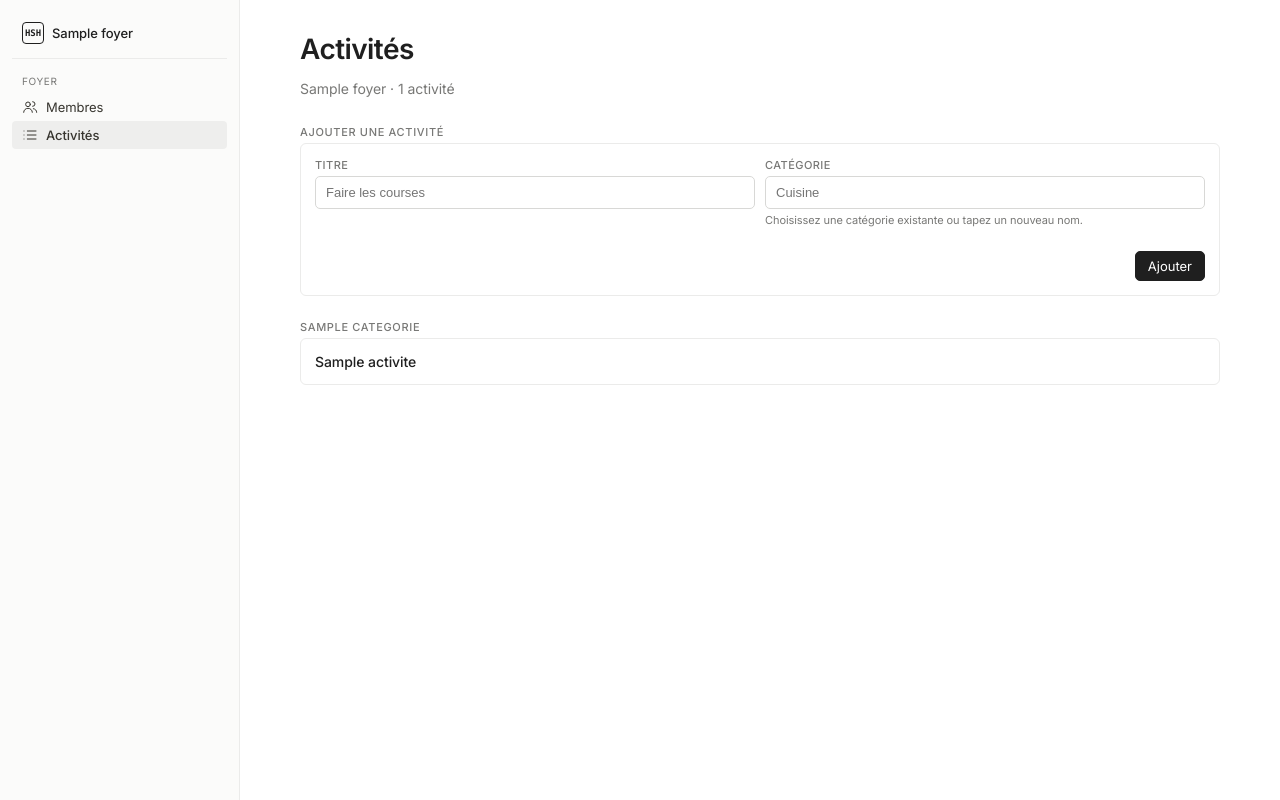
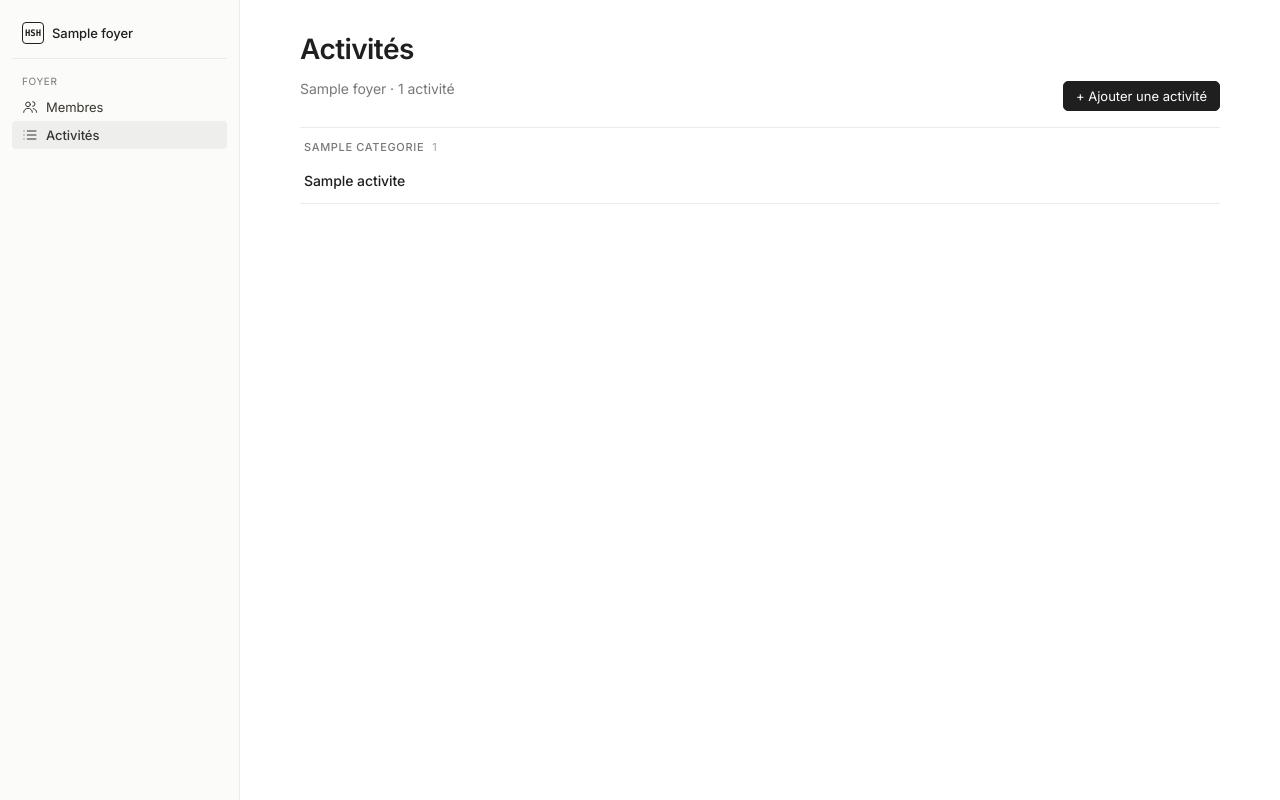
Before and after one commit to nicolasdeclerck/homesweethome, a Django app: page /activites/ in a window 1280 px wide. Run offline with Django 5.2, Linux system fonts and the light colour scheme; a user stored in the database is signed in; tables that the repository leaves empty hold one stand-in row (values such as "Sample post"); parts of the project's set-up code (start-up, migrations or seed data) failed here and were passed over.

Commit message:
#17 : aligner la liste des activités sur les maquettes P2.1/P2.2
- Bouton « + Ajouter une activité » dans le header de la liste
- Formulaire déplacé dans un drawer latéral droit (overlay + Échap + clic
  hors panneau pour fermer ; fermeture auto sur HX-Trigger
  `activites-mises-a-jour`)
- Lignes de liste restylées avec `.act-row` + en-tête de catégorie
  enrichi (nom + compteur)
- Suppression du flag `succes` désormais inutile (le drawer se ferme à
  la création, le rafraîchissement de la liste sert de feedback)

Co-Authored-By: Claude Opus 4.7 (1M context) <noreply@anthropic.com>

```diff
--- a/activites/templates/activites/_activite_form.html
+++ b/activites/templates/activites/_activite_form.html
@@ -1,20 +1,12 @@
-<div class="card" id="activite-form-card">
 <form method="post"
       action="{% url 'activites:activite-create' %}"
       hx-post="{% url 'activites:activite-create' %}"
       hx-target="#activite-form-zone"
       hx-swap="innerHTML"
+      class="drawer-form"
       novalidate>
     {% csrf_token %}
 
-        {% if succes %}
-        <div class="success-banner" role="status" style="margin-bottom: 12px;">
-            {% include "partials/icons/_check.html" %}
-            <span>Activité ajoutée.</span>
-        </div>
-        {% endif %}
-
-        <div class="grid-2">
     <div class="field">
         <label for="{{ form.titre.id_for_label }}" class="field-label">
             {{ form.titre.label }}
@@ -46,10 +38,13 @@
         </div>
         {% endif %}
     </div>
-        </div>
 
-        <div class="btn-row end" style="margin-top: 12px;">
+    <div class="btn-row end" style="margin-top: 16px;">
+        <button type="button"
+                class="btn btn-ghost"
+                data-drawer-close="ajouter-activite">
+            Annuler
+        </button>
         <button type="submit" class="btn btn-primary">Ajouter</button>
     </div>
 </form>
-</div>
--- a/activites/templates/activites/_activites_liste.html
+++ b/activites/templates/activites/_activites_liste.html
@@ -8,25 +8,28 @@
      hx-trigger="activites-mises-a-jour from:body"
      hx-swap="outerHTML">
     {% if activites_par_categorie %}
-        {% for categorie, activites in activites_par_categorie.items %}
-        <div class="cat-head">{{ categorie.nom }}</div>
-        {% for activite in activites %}
-        <div class="card">
-            <div class="card-row">
-                <div class="card-grow">
-                    <div class="card-title">{{ activite.titre }}</div>
+        <div class="act-list">
+            {% for categorie, activites in activites_par_categorie.items %}
+            <div class="act-cat-head">
+                <span class="act-cat-name">{{ categorie.nom }}</span>
+                <span class="act-cat-count">{{ activites|length }}</span>
+            </div>
+            {% for activite in activites %}
+            <div class="act-row">
+                <div class="act-grow">
+                    <div class="act-title">{{ activite.titre }}</div>
                 </div>
             </div>
+            {% endfor %}
+            {% endfor %}
         </div>
-        {% endfor %}
-        {% endfor %}
     {% else %}
         <div class="empty">
             <div class="empty-illu" aria-hidden="true"></div>
             <div class="empty-title">Aucune activité pour le moment</div>
             <div class="empty-sub">
                 Ajoutez la première tâche commune à votre foyer
-                à l'aide du formulaire ci-dessus.
+                via le bouton « + Ajouter une activité ».
             </div>
         </div>
     {% endif %}
--- a/activites/templates/activites/liste.html
+++ b/activites/templates/activites/liste.html
@@ -21,17 +21,94 @@
                 <span id="activites-compteur">{{ nb_activites }} activité{{ nb_activites|pluralize }}</span>
             </p>
         </div>
+        <button type="button"
+                class="btn btn-primary"
+                data-drawer-open="ajouter-activite"
+                aria-haspopup="dialog"
+                aria-controls="drawer-ajouter-activite">
+            + Ajouter une activité
+        </button>
     </header>
 
-    <section style="margin-top: 8px;">
-        <div class="cat-head">Ajouter une activité</div>
-        <div id="activite-form-zone">
-            {% include "activites/_activite_form.html" %}
-        </div>
-    </section>
-
-    <section style="margin-top: 24px;">
+    <section style="margin-top: 16px;">
         {% include "activites/_activites_liste.html" %}
     </section>
 </div>
+
+<div class="drawer-overlay"
+     data-drawer-overlay="ajouter-activite"
+     hidden></div>
+
+<aside id="drawer-ajouter-activite"
+       class="drawer"
+       role="dialog"
+       aria-modal="true"
+       aria-labelledby="drawer-ajouter-activite-titre"
+       hidden>
+    <header class="drawer-head">
+        <div class="drawer-head-row">
+            <div>
+                <h2 id="drawer-ajouter-activite-titre" class="drawer-title">Nouvelle activité</h2>
+                <p class="drawer-sub">Ajoutez une tâche récurrente du foyer.</p>
+            </div>
+            <button type="button"
+                    class="btn btn-ghost btn-sm drawer-close"
+                    data-drawer-close="ajouter-activite"
+                    aria-label="Fermer">
+                ×
+            </button>
+        </div>
+    </header>
+    <div class="drawer-body" id="activite-form-zone">
+        {% include "activites/_activite_form.html" %}
+    </div>
+</aside>
+
+<script>
+(function () {
+    const drawerName = "ajouter-activite";
+    const drawer = document.getElementById("drawer-" + drawerName);
+    const overlay = document.querySelector('[data-drawer-overlay="' + drawerName + '"]');
+    const openBtns = document.querySelectorAll('[data-drawer-open="' + drawerName + '"]');
+    const closeBtns = document.querySelectorAll('[data-drawer-close="' + drawerName + '"]');
+
+    if (!drawer || !overlay) return;
+
+    function openDrawer() {
+        drawer.hidden = false;
+        overlay.hidden = false;
+        // Force reflow pour que la transition CSS s'applique.
+        void drawer.offsetWidth;
+        drawer.classList.add("is-open");
+        overlay.classList.add("is-open");
+        const firstInput = drawer.querySelector("input, textarea, select");
+        if (firstInput) firstInput.focus();
+    }
+
+    function closeDrawer() {
+        drawer.classList.remove("is-open");
+        overlay.classList.remove("is-open");
+        // Attend la fin de la transition avant de masquer pour l'a11y.
+        setTimeout(function () {
+            drawer.hidden = true;
+            overlay.hidden = true;
+        }, 200);
+    }
+
+    openBtns.forEach(function (btn) {
+        btn.addEventListener("click", openDrawer);
+    });
+    closeBtns.forEach(function (btn) {
+        btn.addEventListener("click", closeDrawer);
+    });
+    overlay.addEventListener("click", closeDrawer);
+
+    document.addEventListener("keydown", function (e) {
+        if (e.key === "Escape" && !drawer.hidden) closeDrawer();
+    });
+
+    // Fermeture automatique après création réussie d'une activité.
+    document.body.addEventListener("activites-mises-a-jour", closeDrawer);
+})();
+</script>
 {% endblock %}
--- a/activites/views.py
+++ b/activites/views.py
@@ -112,7 +112,6 @@ class ActiviteCreateView(_ActivitesFoyerMixin, View):
                             "nom", flat=True
                         )
                     ),
-                    "succes": True,
                 },
             )
             response["HX-Trigger"] = "activites-mises-a-jour"
--- a/static/css/styles.css
+++ b/static/css/styles.css
@@ -1128,6 +1128,110 @@ html.no-grid {
   letter-spacing: 0.04em;
 }
 
+/* ── Activity list (P2.1) ────────────── */
+.act-list {
+  border-top: 1px solid var(--line);
+}
+.act-cat-head {
+  display: flex;
+  align-items: baseline;
+  gap: 8px;
+  margin-top: 18px;
+  margin-bottom: 4px;
+  padding: 0 4px;
+}
+.act-list > .act-cat-head:first-child { margin-top: 12px; }
+.act-cat-name {
+  font-size: 11px;
+  text-transform: uppercase;
+  letter-spacing: 0.06em;
+  color: var(--muted);
+  font-weight: 500;
+}
+.act-cat-count {
+  font-size: 11px;
+  color: var(--muted);
+  opacity: 0.7;
+}
+.act-list .act-row {
+  grid-template-columns: 1fr;
+  gap: 4px;
+  padding: 14px 4px;
+}
+
+/* ── Drawer (right-side panel) ───────── */
+.drawer-overlay {
+  position: fixed;
+  inset: 0;
+  background: rgba(0, 0, 0, 0.18);
+  z-index: 90;
+  opacity: 0;
+  pointer-events: none;
+  transition: opacity 0.15s ease;
+}
+.drawer-overlay.is-open {
+  opacity: 1;
+  pointer-events: auto;
+}
+.drawer {
+  position: fixed;
+  top: 0;
+  right: 0;
+  bottom: 0;
+  width: 380px;
+  max-width: 92vw;
+  background: var(--bg);
+  border-left: 1px solid var(--line-strong);
+  box-shadow: -8px 0 24px rgba(0, 0, 0, 0.06);
+  z-index: 100;
+  transform: translateX(100%);
+  transition: transform 0.2s ease;
+  display: flex;
+  flex-direction: column;
+}
+.drawer.is-open {
+  transform: translateX(0);
+}
+.drawer[hidden] { display: none; }
+.drawer-overlay[hidden] { display: none; }
+.drawer-head {
+  padding: 24px 24px 12px;
+  border-bottom: 1px solid var(--line);
+}
+.drawer-head-row {
+  display: flex;
+  justify-content: space-between;
+  align-items: flex-start;
+  gap: 12px;
+}
+.drawer-title {
+  font-size: 18px;
+  font-weight: 600;
+  margin: 0;
+  letter-spacing: -0.01em;
+}
+.drawer-sub {
+  font-size: 13px;
+  color: var(--muted);
+  margin: 4px 0 0;
+}
+.drawer-close {
+  font-size: 20px;
+  line-height: 1;
+  padding: 2px 8px;
+  color: var(--muted);
+}
+.drawer-body {
+  padding: 20px 24px 24px;
+  flex: 1;
+  overflow-y: auto;
+}
+.drawer-form .field input { width: 100%; }
+
+@media (max-width: 480px) {
+  .drawer { width: 100vw; max-width: 100vw; border-left: 0; }
+}
+
 /* ── Pending row in table (P3.2) ──────── */
 .tbl tr.row-pending td { background: rgba(193, 106, 77, 0.05); }
 .tbl tr.row-none td { opacity: 0.55; }
```
Lines whose indentation alone changed are shown as unchanged.
